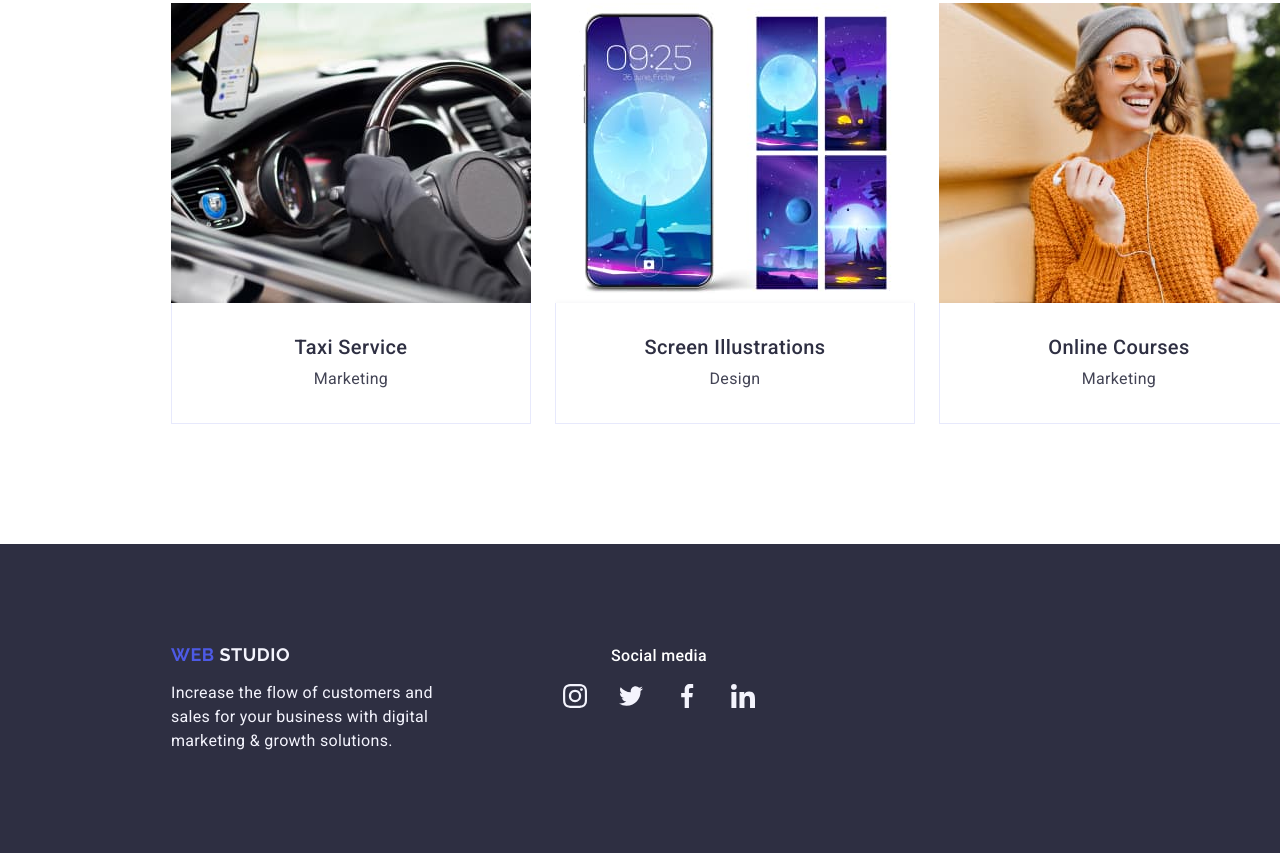
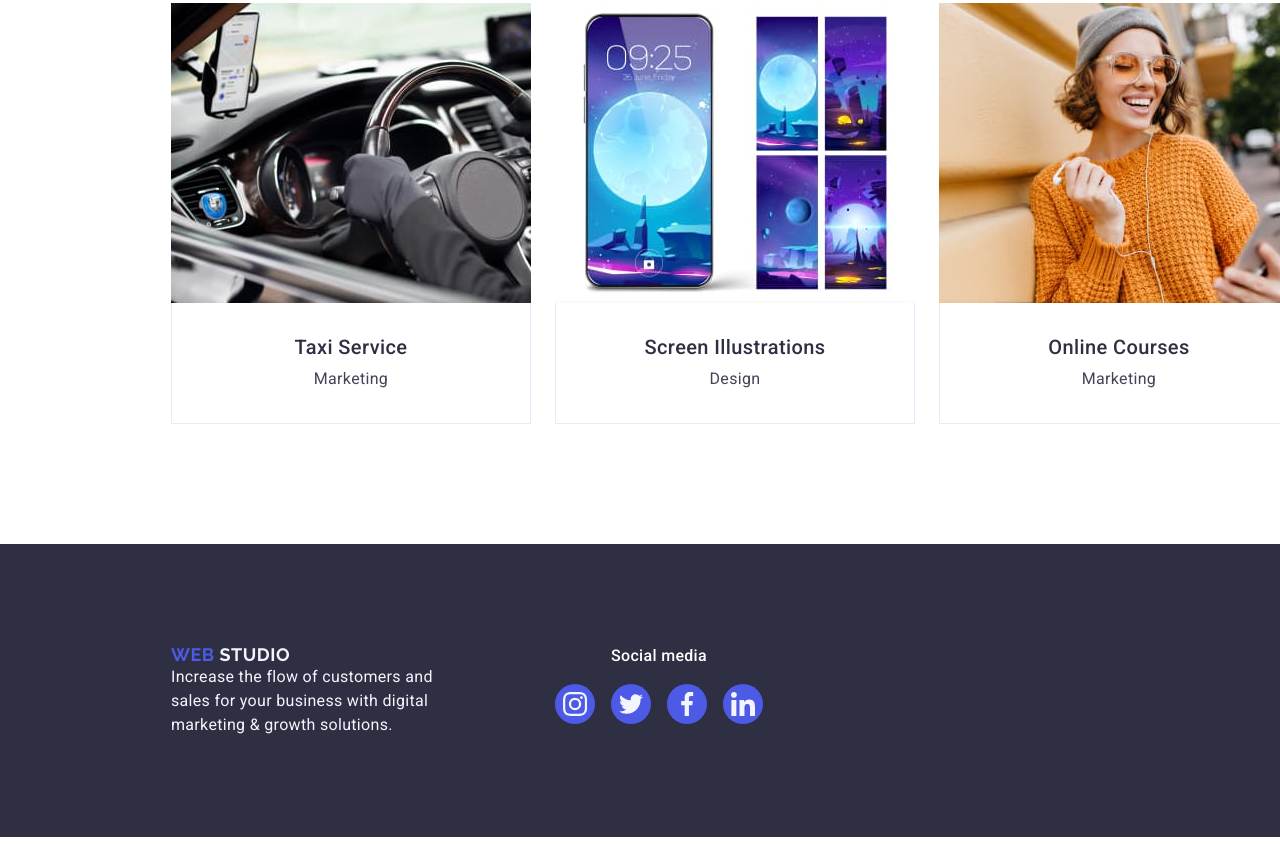
Before and after one commit to ViktoriiaKytsenko/goit-markup-hw-04, a plain HTML site: page index.html in a window 1280 px wide. Shown: the part 2639-3492 px from the top of the page. Drawn offline with nearby package versions, Linux system fonts and the light colour scheme.

Commit message:
fixing the footer

```diff
--- a/css/styles.css
+++ b/css/styles.css
@@ -429,7 +429,7 @@ img {
   padding: 100px 0;
 }
 
-.footer-logo {
+footer-logo {
   display: inline-block;
   margin-bottom: 16px;
 }
@@ -473,13 +473,13 @@ img {
   margin-bottom: 16px;
 }
 
-.social-list {
-  gap: 16px;
-}
-
 .social-link-footer:hover,
 .social-link-footer:focus {
   background-color: #31d0aa;
+}
+
+.social-list {
+  gap: 16px;
 }
 
 .social-icon {
--- a/index.html
+++ b/index.html
@@ -432,28 +432,28 @@
           <p class="social-text">Social media</p>
           <ul class="social-list">
             <li class="social-item footer-social-item">
-              <a class="social-link-footer" href="">
+              <a class="social-link social-link-footer" href="">
                 <svg class="social-icon" width="16" height="16">
                   <use href="./images/icons.svg#icon-instagram-2"></use>
                 </svg>
               </a>
             </li>
             <li class="social-item footer-social-item">
-              <a class="social-link-footer" href="">
+              <a class="social-link social-link-footer" href="">
                 <svg class="social-icon" width="16" height="16">
                   <use href="./images/icons.svg#icon-twitter-1"></use>
                 </svg>
               </a>
             </li>
             <li class="social-item footer-social-item">
-              <a class="social-link-footer" href="">
+              <a class="social-link social-link-footer" href="">
                 <svg class="social-icon" width="16" height="16">
                   <use href="./images/icons.svg#icon-facebook-1"></use>
                 </svg>
               </a>
             </li>
             <li class="social-item footer-social-item">
-              <a class="social-link-footer" href="">
+              <a class="social-link social-link-footer" href="">
                 <svg class="social-icon" width="16" height="16">
                   <use href="./images/icons.svg#icon-linkedin-1"></use>
                 </svg>
```
